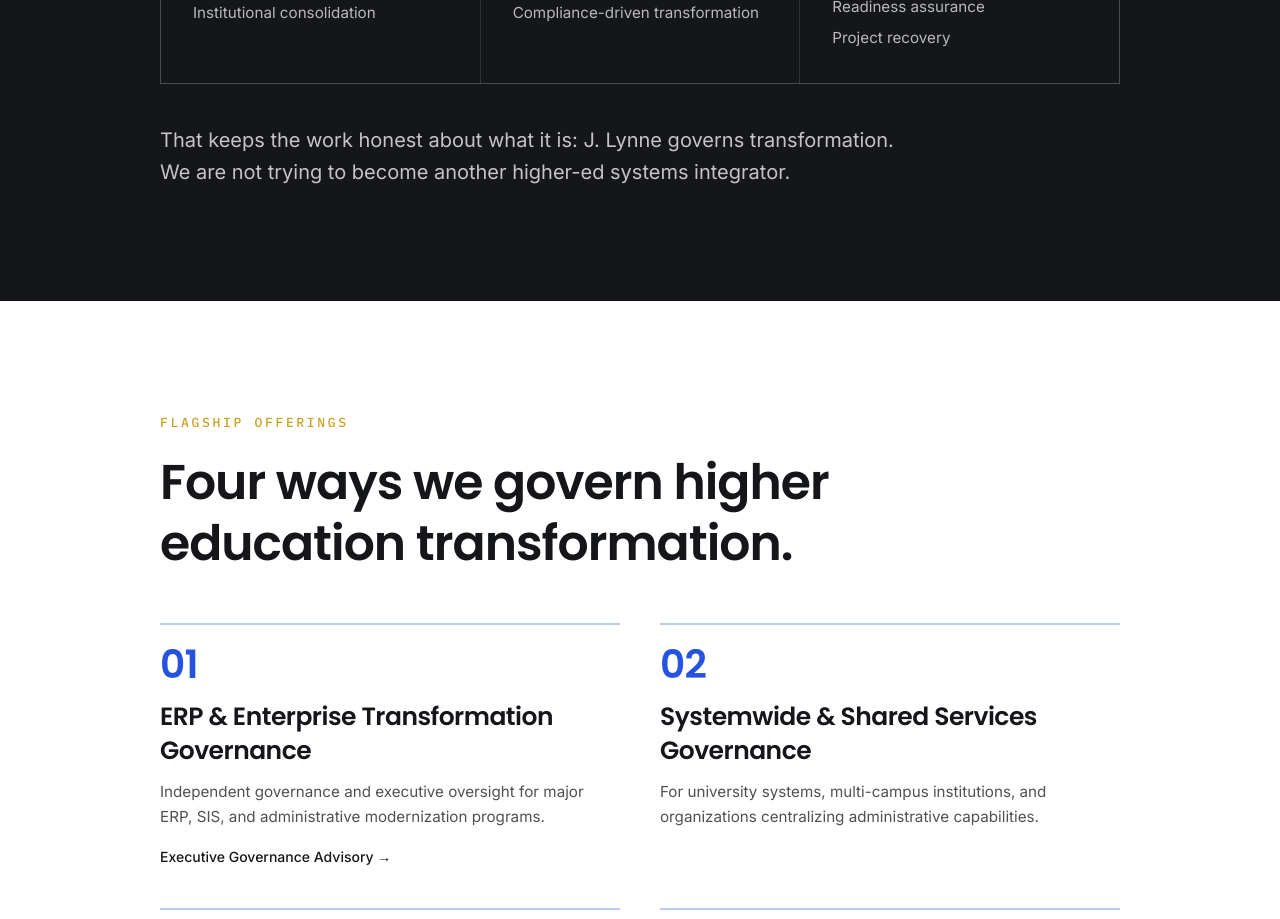
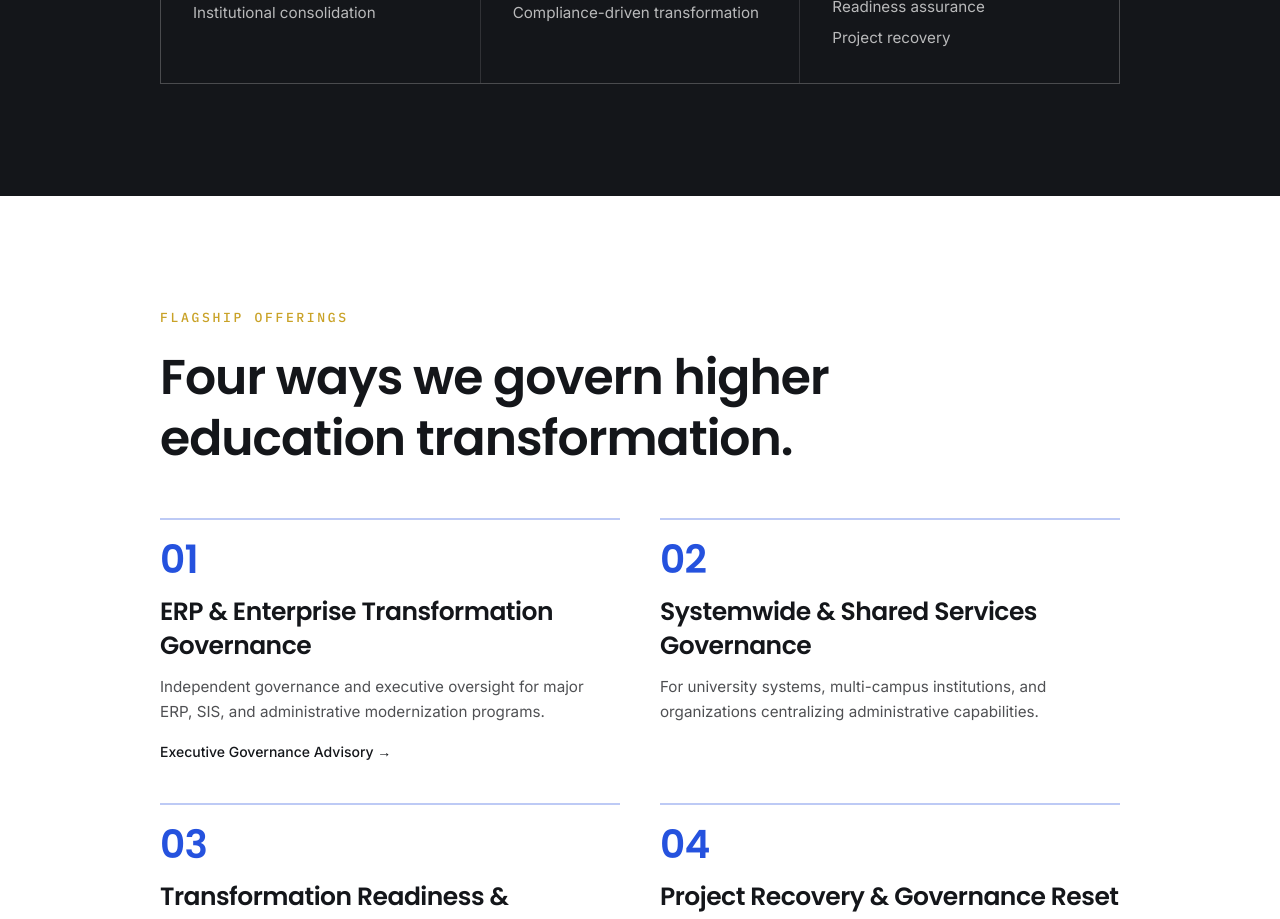
Before and after one commit to phousecos/jlynneco, a Next.js app: page /higher-education in a window 1280 px wide. Shown: the part 2160-3079 px from the top of the page. Built offline with nearby package versions, Linux system fonts and the light colour scheme.

Commit message:
Remove systems-integrator disclaimer sentence from Higher Education page

```diff
--- a/src/app/higher-education/page.tsx
+++ b/src/app/higher-education/page.tsx
@@ -187,12 +187,6 @@ export default function HigherEducationPage() {
             </div>
           ))}
         </div>
-
-        <p className="mt-10 max-w-3xl text-lg leading-relaxed text-brand-paper/75">
-          That keeps the work honest about what it is: J. Lynne governs
-          transformation. We are not trying to become another higher-ed
-          systems integrator.
-        </p>
       </Section>
 
       {/* Flagship offerings — paper ground. */}
```
